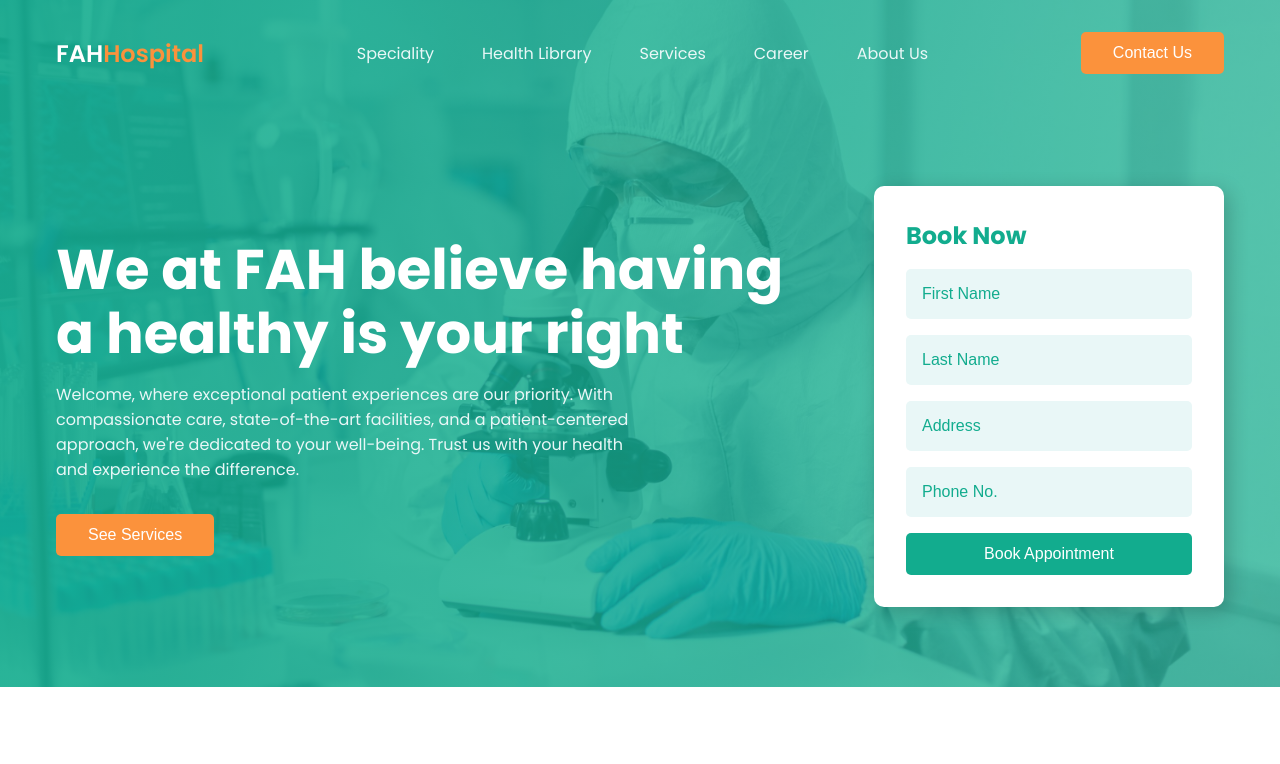
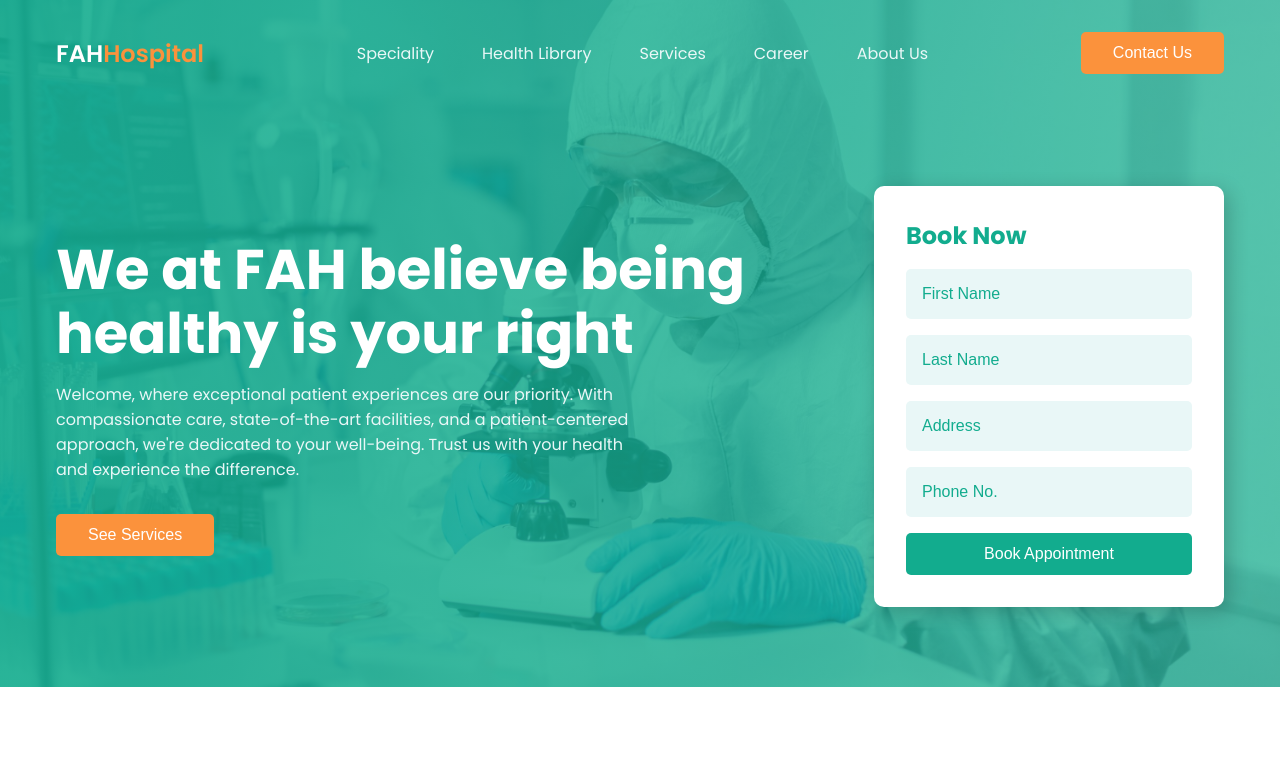
Before and after one commit to prrrrnav/Fah-Hosp-first-iteration, a plain HTML site: page index.html in a window 1280 px wide. Shown: the top 764 px of the page. Drawn offline with nearby package versions, Linux system fonts and the light colour scheme.

Commit message:
Update index.html

```diff
--- a/index.html
+++ b/index.html
@@ -26,7 +26,7 @@
       </nav>
       <div class="section__container header__container">
         <div class="header__content">
-          <h1>We at FAH believe having a healthy is your right</h1>
+          <h1>We at FAH believe being healthy is your right</h1>
           <p>
             Welcome, where exceptional patient experiences are our priority.
             With compassionate care, state-of-the-art facilities, and a
```
